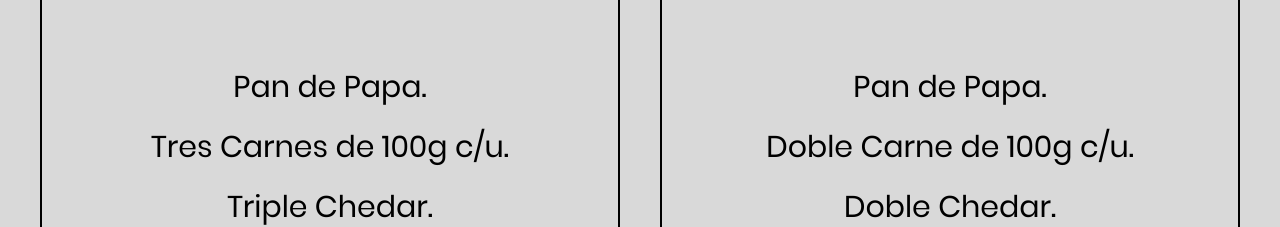
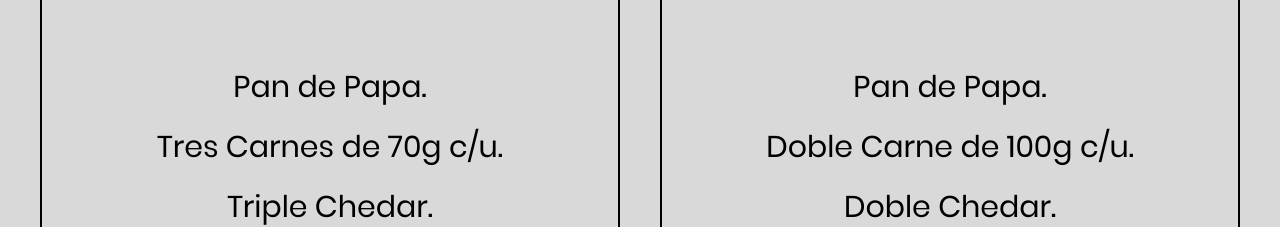
Before and after one commit to gar883/Rumas, a plain HTML site: page index.html in a window 1280 px wide. Shown: the part 2383-2610 px from the top of the page. Drawn offline with Linux system fonts and the light colour scheme; files whose address does not match are found by name; a web font is replaced by a local one.

Commit message:
correccion prod

```diff
--- a/index.html
+++ b/index.html
@@ -50,7 +50,7 @@
                         <h3 class="hedings">Triple Qué</h3>
                         <ul class="lista-productos">
                             <li>Pan de Papa.</li>
-                            <li>Tres Carnes de 100g c/u.</li>
+                            <li>Tres Carnes de 70g c/u.</li>
                             <li>Triple Chedar.</li>
                             <li>Ketchup,Mostaza y Cebolla.</li>
                         </ul>
```
